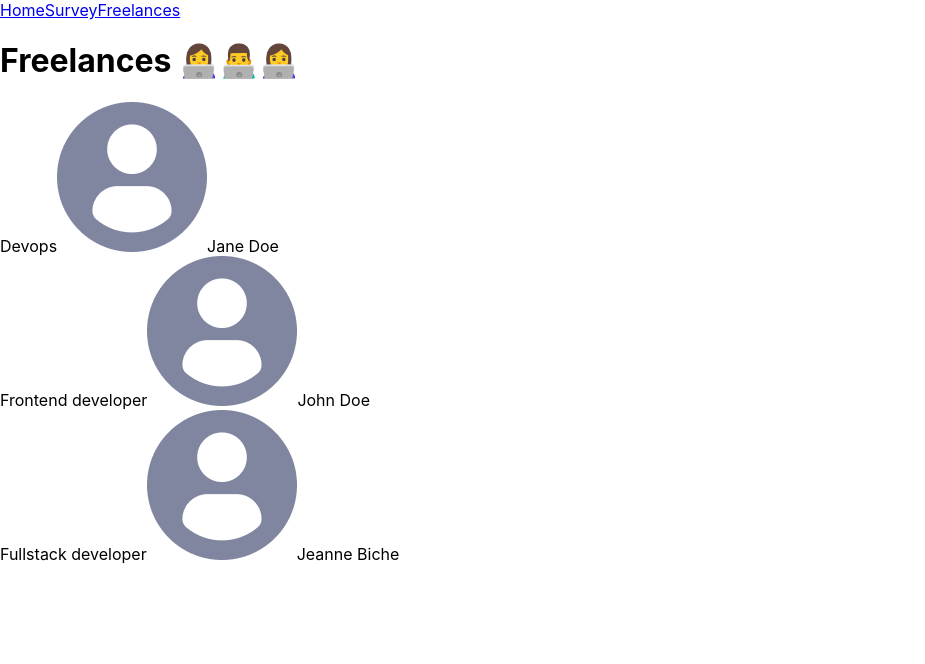
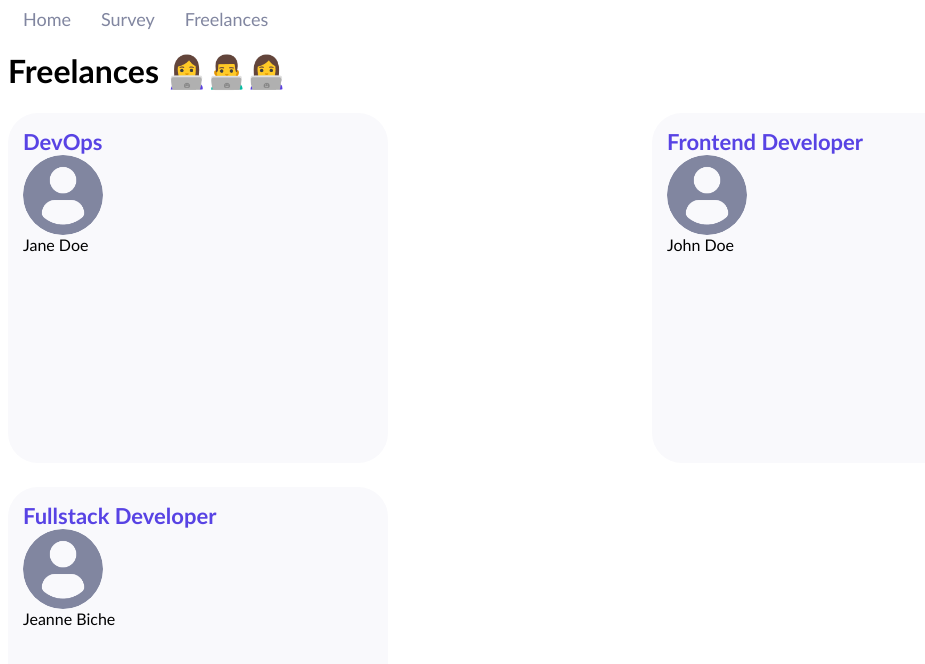
Before and after one commit to YoannAsl/Shiny-Agency, a React (Vite) app: page /freelances in a window 1280 px wide. Shown: the top 664 px of the page, without its empty margins (0-925 px from the left). Built offline with nearby package versions, Linux system fonts and the light colour scheme.

Commit message:
Added style for Freelances, Card and Header

```diff
--- a/package.json
+++ b/package.json
@@ -16,6 +16,7 @@
     "@types/react": "^17.0.0",
     "@types/react-dom": "^17.0.0",
     "@types/react-router-dom": "^5.3.0",
+    "@types/styled-components": "^5.1.14",
     "@vitejs/plugin-react": "^1.0.0",
     "typescript": "^4.3.2",
     "vite": "^2.5.4"
--- a/src/components/Card.tsx
+++ b/src/components/Card.tsx
@@ -1,16 +1,45 @@
+import styled from 'styled-components';
+import colors from './../styles/colors';
+
 interface CardProps {
     label: string;
     title: string;
     picture: string;
 }
 
+const Label = styled.span`
+    color: #5843e4;
+    font-size: 22px;
+    font-weight: bold;
+`;
+
+const Image = styled.img`
+    height: 80px;
+    width: 80px;
+    border-radius: 50%;
+`;
+
+const Wrapper = styled.div`
+    display: flex;
+    flex-direction: column;
+    padding: 15px;
+    background-color: ${colors.backgroundLight};
+    border-radius: 30px;
+    width: 350px;
+    transition: 200ms;
+    &:hover {
+        cursor: pointer;
+        box-shadow: 2px 2px 10px #e2e3e9;
+    }
+`;
+
 const Card = ({ label, title, picture }: CardProps) => {
     return (
-        <div>
-            <span>{label}</span>
-            <img src={picture} alt='freelance' />
+        <Wrapper>
+            <Label>{label}</Label>
+            <Image src={picture} alt='Freelance' />
             <span>{title}</span>
-        </div>
+        </Wrapper>
     );
 };
 
--- a/src/components/Header.tsx
+++ b/src/components/Header.tsx
@@ -1,11 +1,23 @@
 import { Link } from 'react-router-dom';
+import styled from 'styled-components';
+import colors from './../styles/colors';
+
+const StyledLink = styled(Link)`
+    padding: 15px;
+    color: ${colors.secondary};
+    text-decoration: none;
+    font-size: 18px;
+    /* ${(props) =>
+        props.$isFullLink &&
+        `color:white;border-radius:30px;background-color:${colors.primary}`} */
+`;
 
 const Header = () => {
     return (
         <nav>
-            <Link to='/'>Home</Link>
-            <Link to='/survey/42'>Survey</Link>
-            <Link to='/freelances'>Freelances</Link>
+            <StyledLink to='/'>Home</StyledLink>
+            <StyledLink to='/survey/42'>Survey</StyledLink>
+            <StyledLink to='/freelances'>Freelances</StyledLink>
         </nav>
     );
 };
--- a/src/index.css
+++ /dev/null
@@ -1,13 +0,0 @@
-body {
-  margin: 0;
-  font-family: -apple-system, BlinkMacSystemFont, 'Segoe UI', 'Roboto', 'Oxygen',
-    'Ubuntu', 'Cantarell', 'Fira Sans', 'Droid Sans', 'Helvetica Neue',
-    sans-serif;
-  -webkit-font-smoothing: antialiased;
-  -moz-osx-font-smoothing: grayscale;
-}
-
-code {
-  font-family: source-code-pro, Menlo, Monaco, Consolas, 'Courier New',
-    monospace;
-}
--- a/src/main.tsx
+++ b/src/main.tsx
@@ -1,6 +1,6 @@
 import React from 'react';
 import ReactDOM from 'react-dom';
-import './index.css';
+import './styles/index.css';
 import { BrowserRouter, Route, Switch } from 'react-router-dom';
 
 import Home from './pages/Home';
--- a/src/pages/Freelances.tsx
+++ b/src/pages/Freelances.tsx
@@ -1,28 +1,37 @@
 import defaultPicture from '../assets/profile.png';
 import Card from './../components/Card';
+import styled from 'styled-components';
 
 const freelanceProfiles = [
     {
         name: 'Jane Doe',
-        jobTitle: 'Devops',
+        jobTitle: 'DevOps',
         picture: defaultPicture,
     },
     {
         name: 'John Doe',
-        jobTitle: 'Frontend developer',
+        jobTitle: 'Frontend Developer',
         picture: defaultPicture,
     },
     {
         name: 'Jeanne Biche',
-        jobTitle: 'Fullstack developer',
+        jobTitle: 'Fullstack Developer',
         picture: defaultPicture,
     },
 ];
+
+const CardsContainer = styled.div`
+    display: grid;
+    gap: 24px;
+    grid-template-rows: 350px 350px;
+    grid-template-columns: repeat(2, 1fr);
+`;
 
 const Freelances = () => {
     return (
         <div>
             <h1>Freelances 👩‍💻👨‍💻👩‍💻</h1>
+            <CardsContainer>
                 {freelanceProfiles.map((profile, index) => (
                     <Card
                         key={index}
@@ -31,6 +40,7 @@ const Freelances = () => {
                         title={profile.name}
                     />
                 ))}
+            </CardsContainer>
         </div>
     );
 };
--- /dev/null
+++ b/src/styles/colors.ts
@@ -0,0 +1,7 @@
+const colors = {
+    primary: '#5843E4',
+    secondary: '#8186A0',
+    backgroundLight: '#F9F9FC',
+};
+
+export default colors;
--- /dev/null
+++ b/src/styles/index.css
@@ -0,0 +1,3 @@
+div {
+    font-family: 'Trebuchet MS', Helvetica, sans-serif;
+}
```
Also changed, not shown: 1 other file (tests, documents, lock files or other folders). Lines whose indentation alone changed are shown as unchanged.
